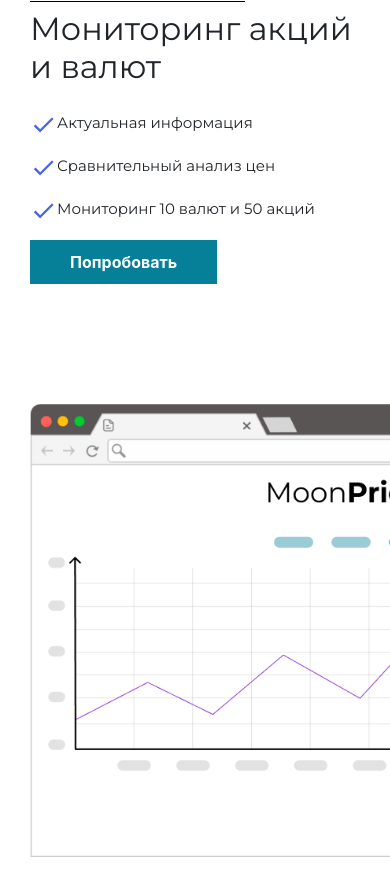
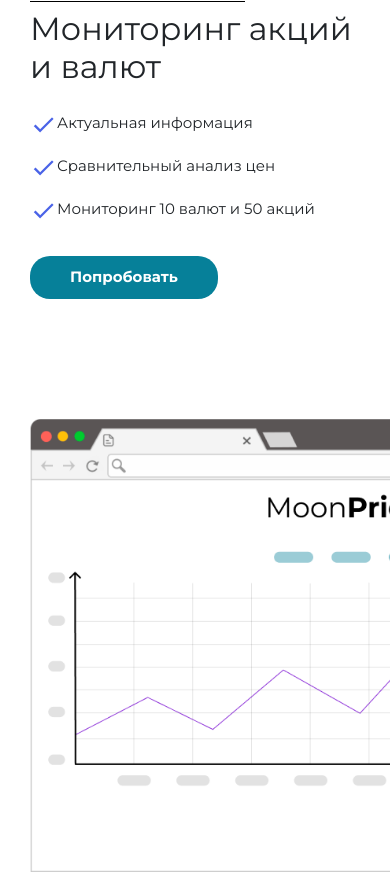
Before and after one commit to ReducetoLover/parsingval, a Django app: page / in a window 390 px wide; the page is wider, and only the part inside the window is pictured. Shown: the part 657-1529 px from the top of that part. Run offline with Django 3.2, Linux system fonts and the light colour scheme; some libraries are stand-ins or nearby versions.

Commit message:
fix button

```diff
--- a/testproject/main/static/main/css/style.css
+++ b/testproject/main/static/main/css/style.css
@@ -49,7 +49,7 @@ h2{
     font-family: 'Montserrat';
     font-size: 22px;
 }
-button{
+.button{
     margin-top:5%;
     background-color: #068099;
     font-family: 'Montserrat';
@@ -63,9 +63,9 @@ button{
     border:none;
     transition: 1s;
 }
-button:hover{
+.button:hover{
     transition: 1s;
-    background-color:#8DB093;
+    background-color:#151531;
 }
 .line-1{
     border-bottom: 1px solid black;
@@ -79,7 +79,7 @@ button:hover{
     .check-points{
         font-size: 22px;
     }
-    button{
+    .button{
         border-radius: 20px;
         padding:10px 40px;
         font-size: 20px;
@@ -115,7 +115,7 @@ button:hover{
 .check-points{
     font-size: 18px;
 }
-button{
+.button{
     border-radius: 20px;
     padding:10px 40px;
     font-size: 20px;
@@ -135,7 +135,7 @@ h2{
         padding-top: 45%;
         padding-left: 200%;
     }
-    button{
+    .button{
 
         border-radius: 20px;
         padding:10px 40px;
--- a/testproject/main/templates/main/index.html
+++ b/testproject/main/templates/main/index.html
@@ -12,7 +12,7 @@
                 <p class="check-points"><img src="{% static '/img/Done.png'%}">Актуальная информация</p>
                 <p class="check-points"><img src="{% static '/img/Done.png'%}">Сравнительный анализ цен</p>
                 <p class="check-points"><img src="{% static '/img/Done.png'%}">Мониторинг 10 валют и 50 акций</p>
-                <button>Попробовать</button>
+                <button class="button">Попробовать</button>
             </div>
             <div class="col-md-4">
                 <img src="{% static 'img/screen main function.png'%}" class="main-img">
```
